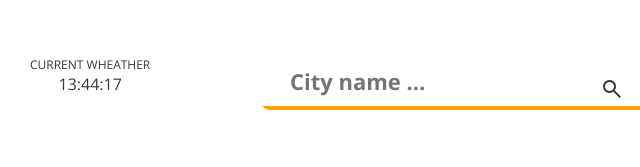
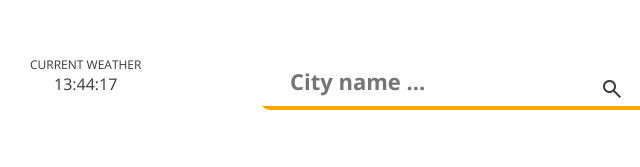
Before and after one commit to FerhatO-H04/Current-Wheather, a plain HTML site: page index.html in a window 1280 px wide. Shown: the part 164-331 px from the top of the page, 180-820 px from the left. Drawn offline with nearby package versions, Linux system fonts and the light colour scheme.

Commit message:
Fix spelling mistakes

```diff
--- a/index.html
+++ b/index.html
@@ -22,7 +22,7 @@
       <div id="main-content">
         <div id="content-left">
           <div id="timeTabel">
-            <P id="currentWheather">CURRENT WHEATHER</P>
+            <P id="currentWheather">CURRENT WEATHER</P>
             <p id="time"></p>
             <p id="city"></p>
           </div>
```
